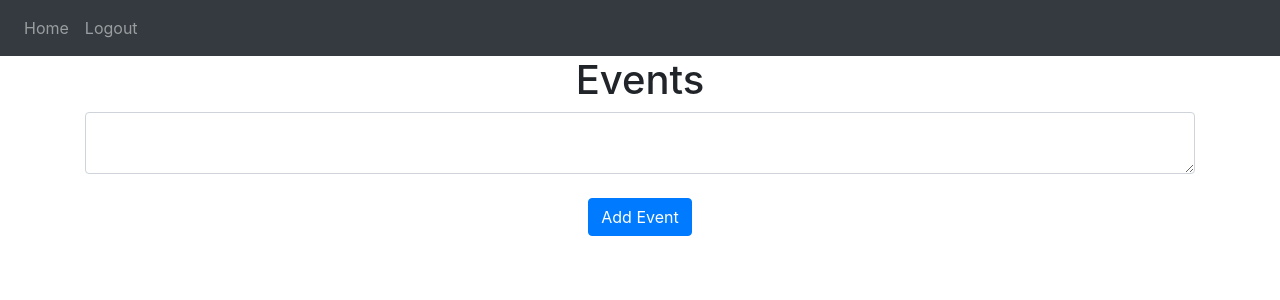
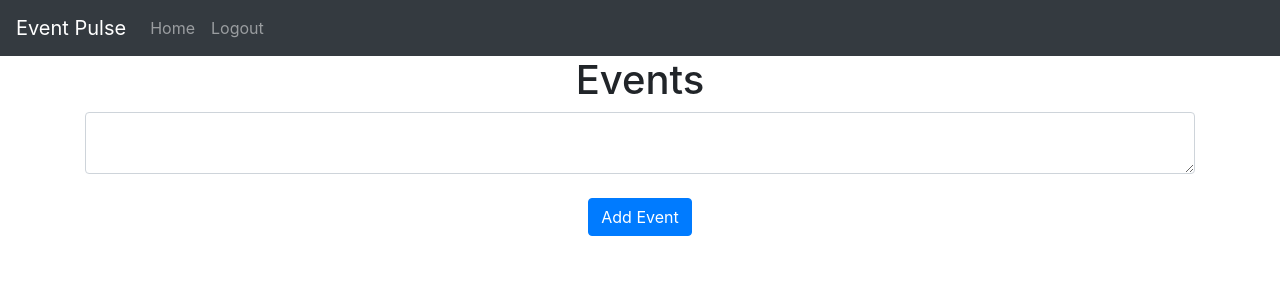
Before and after one commit to ajmastra/cs-386-event-pulse, a Flask app: page / in a window 1280 px wide. Shown: the top 300 px of the page. Run offline with Flask 3, Linux system fonts and the light colour scheme; the visitor is signed in with stand-in values (Sample User, id 1); data that the repository does not hold is empty; some libraries are stand-ins or nearby versions.

Commit message:
Update base.html with updated nav

```diff
--- a/website/templates/base.html
+++ b/website/templates/base.html
@@ -20,6 +20,7 @@
     <body>
         <!-- NAV -->
         <nav class="navbar navbar-expand-lg navbar-dark bg-dark">
+            <a class="navbar-brand" href="#">Event Pulse</a>
             <button class="navbar-toggler" type="button" data-toggle="collapse" data-target="#navbar">
                 <span class="navbar-toggler-icon"></span>
             </button>
```
